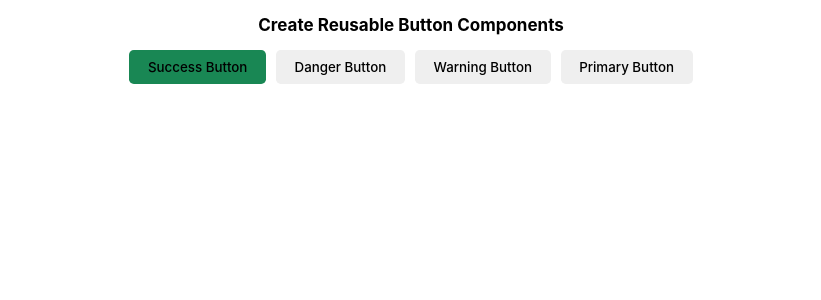
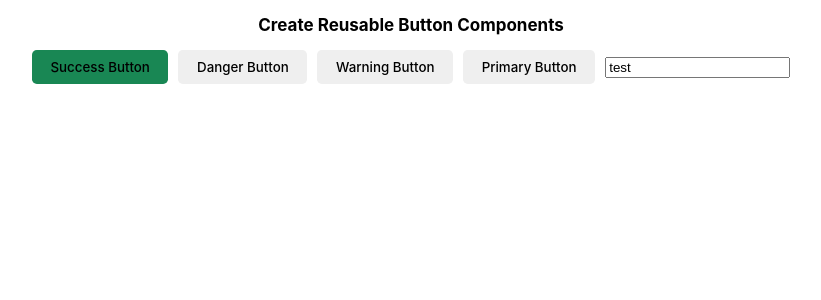
Before and after one commit to uofa-cmput404/404f23project-who-will, a React (Create React App) app in the folder SocialDistribution/FrontEnd/social-distribution/: page / in a window 1280 px wide. Shown: the top 300 px of the page, without its empty margins (229-1050 px from the left). Built offline with nearby package versions, Linux system fonts and the light colour scheme.

Commit message:
start TextInput Field

```diff
--- a/SocialDistribution/FrontEnd/social-distribution/src/App.js
+++ b/SocialDistribution/FrontEnd/social-distribution/src/App.js
@@ -2,6 +2,7 @@ import logo from './logo.svg';
 import './App.css';
 import React from 'react';
 import Button from './Components/Button';
+import TextInput from './Components/TextInput';
 function App() {
   return (
     <React.Fragment>
@@ -26,6 +27,7 @@ function App() {
         <Button>Danger Button</Button>
         <Button>Warning Button</Button>
         <Button>Primary Button</Button>
+        <TextInput value="test"></TextInput>
       </div>
     </React.Fragment>
   );
--- /dev/null
+++ b/SocialDistribution/FrontEnd/social-distribution/src/Components/TextInput.js
@@ -0,0 +1,12 @@
+import React from "react";
+
+const TextInput = ({type, value}) => {
+    return(
+        <input
+            type={type ? type:"text"}
+            value={value}
+        />
+    );
+};
+
+export default TextInput;
```
